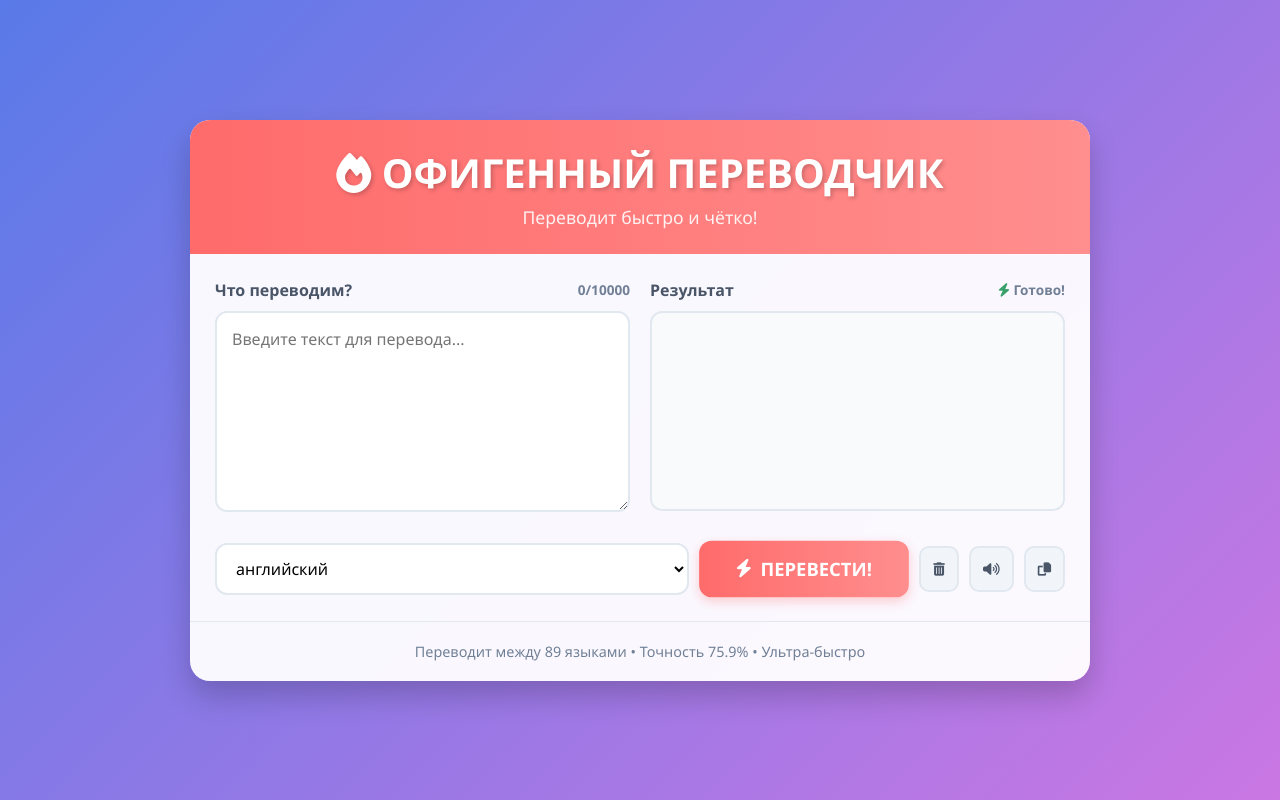
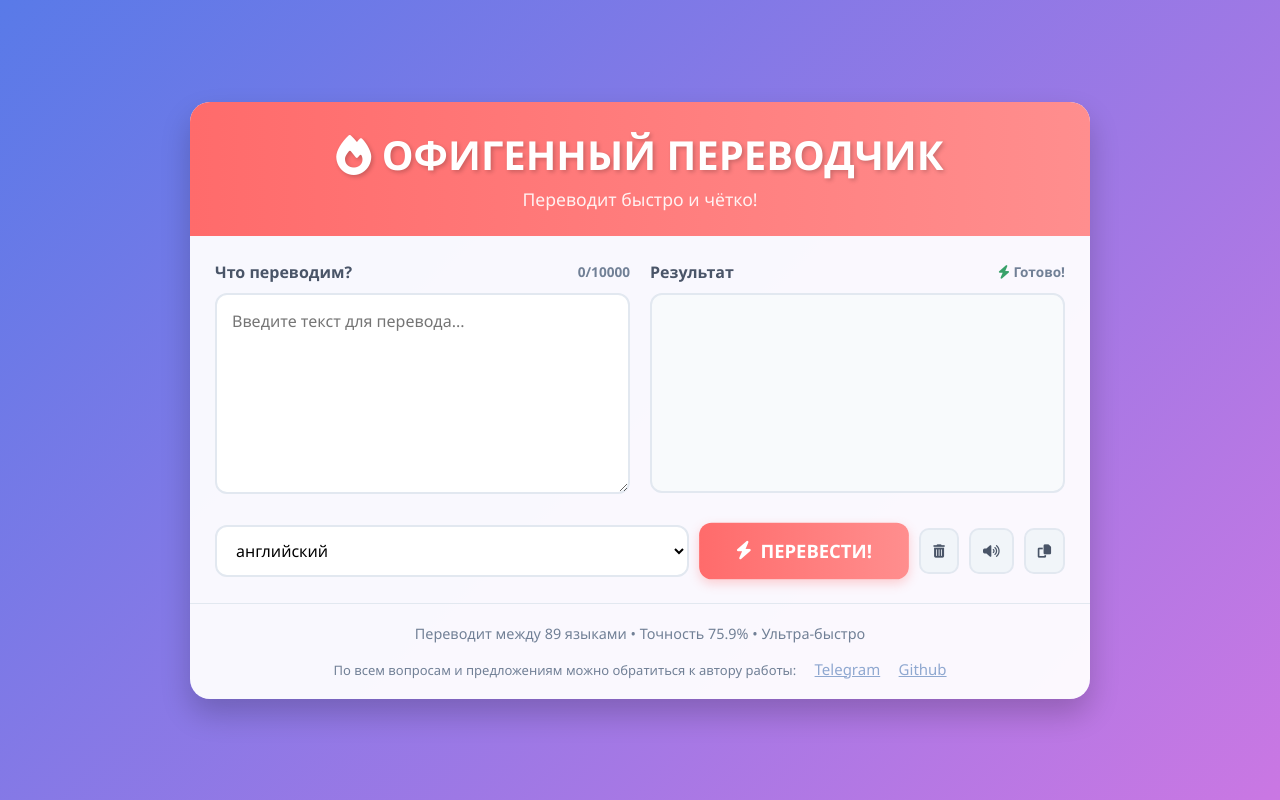
Before and after one commit to meha001/translator, a Flask app: page / in a window 1280 px wide. Run offline with Flask 3, Linux system fonts and the light colour scheme.

Commit message:
Update index.html

```diff
--- a/templates/index.html
+++ b/templates/index.html
@@ -69,6 +69,11 @@
 
         <div class="footer">
             <p>Переводит между 89 языками • Точность 75.9% • Ультра-быстро</p>
+            <p style="margin-top: 16px; font-size: 13px">
+            По всем вопросам и предложениям можно обратиться к автору работы:
+            <a style="font-size:15px; margin-left:15px; color:#8fa8d0;" href="https://t.me/nabiev06" target="_blank">Telegram</a>
+            <a style="font-size:15px; margin-left:15px; color:#8fa8d0;" href="https://github.com/mehruboni-nabii" target="_blank">Github</a>
+            </p>
         </div>
     </div>
 </form>
```
